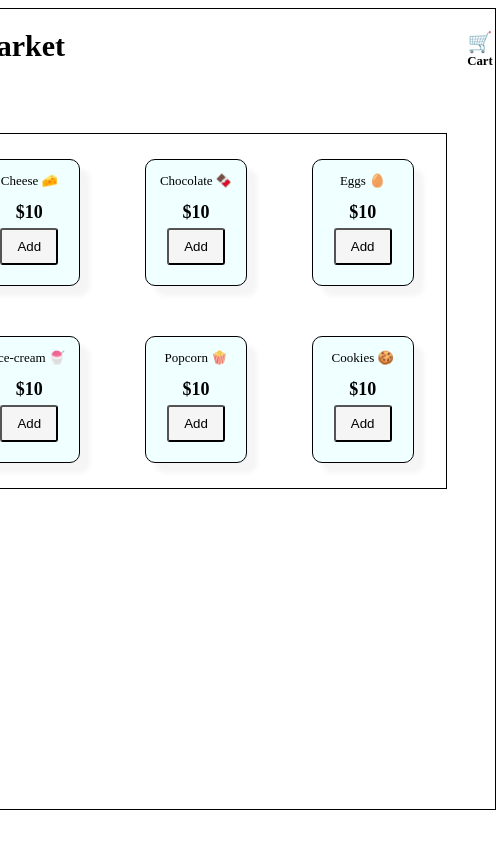
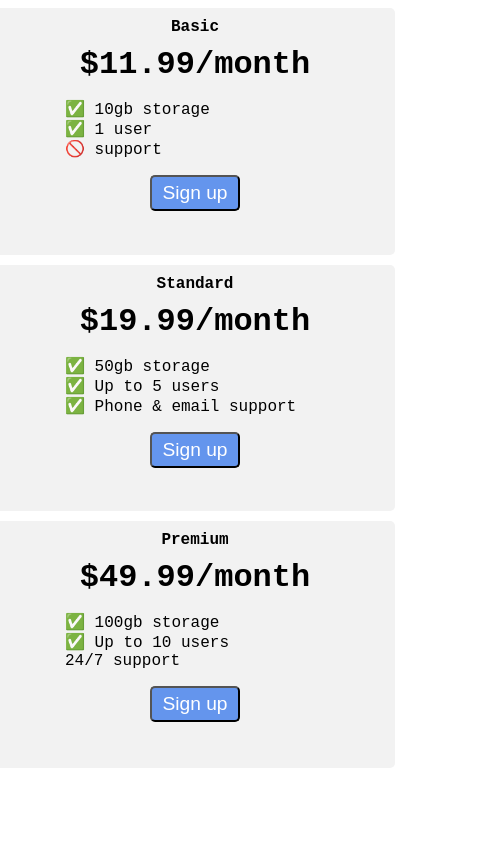
Before and after one commit to ebenkanin/HTML-CSS-portfolio, a plain HTML site: page index.html in a window 390 px wide. Shown: the whole page, 496 px wide, since content can reach past the window. Drawn offline with Linux system fonts and the light colour scheme; a web font is replaced by a local one.

Commit message:
Add files via upload

```diff
--- a/index.html
+++ b/index.html
@@ -2,70 +2,49 @@
 <html>
 <head>
     <meta charset="UTF-8" />
-    <title>Supermarket website</title>
+    <title>Price Table</title>
     <link rel="stylesheet" href="style.css">
+    <link rel="preconnect" href="https://fonts.googleapis.com">
+<link rel="preconnect" href="https://fonts.gstatic.com" crossorigin>
+<link href="https://fonts.googleapis.com/css2?family=Sono&display=swap" rel="stylesheet">
 </head>
 <body>
     <div class="container">
-        <div class="header"><h1>Supermarket </h1>
-            <div class="cart">🛒 <span>Cart</span></div>
+        <div class="price-container">
+           <div class="plan-title">Basic</div>
 
-        </div>
-
-        <div class="product-container">
-            <div class="product-card">
-                <p>Cheese 🧀</p>
-                <div class="price">
-                    $10
-                </div>
-                <button class="purchase">Add</button>
-            </div>
-            <div class="product-card">
-                <p>Chocolate 🍫</p>
-                <div class="price">
-                    $10
-                </div>
-                <button class="purchase">Add</button>
-            </div>
-            <div class="product-card">
-                <p>Eggs 🥚</p>
-                <div class="price">
-                    $10
-                </div>
-                <button class="purchase">Add</button>
-            </div>
-            <div class="product-card">
-                <p>Ice-cream 🍧</p>
-                <div class="price">
-                    $10
-                </div>
-                <button class="purchase">Add</button>
-            </div>
-            <div class="product-card">
-                <p>Popcorn 🍿</p>
-                <div class="price">
-                    $10
-                </div>
-                <button class="purchase">Add</button>
-            </div>
-            <div class="product-card">
-                <p>Cookies 🍪</p>
-                <div class="price">
-                    $10
-                </div>
-                <button class="purchase">Add</button>
-            </div>
-
-
-
-        </div>
-
-
-
-
-
-
+        <div class="price-plan">$11.99/month</div>
+        <ul class="plan-details">
+            <li>✅ 10gb storage</li>
+            <li>✅ 1 user</li>
+            <li>🚫 support</li>
+        </ul>
+        <button class="sign-up">Sign up</button>
     </div>
 
+        <div class="price-container">
+        <div class="plan-title">Standard</div>
+
+        <div class="price-plan">$19.99/month</div>
+        <ul class="plan-details">
+            <li>✅ 50gb storage</li>
+            <li>✅ Up to 5 users</li>
+            <li>✅ Phone & email support</li>
+        </ul>
+        <button class="sign-up">Sign up</button>
+    </div>
+
+    <div class="price-container">
+           <div class="plan-title">Premium</div>
+
+        <div class="price-plan">$49.99/month</div>
+        <ul class="plan-details">
+            <li>✅ 100gb storage</li>
+            <li>✅ Up to 10 users</li>
+            <li>24/7 support</li>
+        </ul>
+        <button class="sign-up">Sign up</button>
+    </div>
+    </div>
 </body>
 </html>
--- a/style.css
+++ b/style.css
@@ -1,197 +1,81 @@
-body{
-    background-color: white;
+html{
+    font-family: 'Sono', monospace;
+}
+
+
+
+.container{
     display: flex;
+    height: 100vh;
+    gap: 20px;
     justify-content: center;
     align-items: center;
 }
 
-.container{
-    height: 1000px;
-    width: 1200px;
-    background-color: azure;
-    border: 1px solid black;
-
-
-}
-.header{
-    display: flex;
-    /*border: 1px solid;*/
-    justify-content: center;
-}
-
-h1{ text-align: center;
-    font-size: 50px;
-    font-weight: 700;
-    display: inline;
-
-}
-
-.cart{
-
-    display: flex;
-    flex-direction:column;
-    align-items: center;
-    justify-content: center;
-    width: 55px;
-    height: 55px;
-    font-size: 32px;
-    /*border: 1px solid black;*/
-    position: relative;
-    top: 35px;
-    left: 400px;
-
-
-}
-
-span{
-    font-size: 0.8rem;
-    font-weight: bold;
-}
-
-.product-card{
-    width: 200px;
-    height: 250px;
-    border: 1px solid black;
-    display: inline-block;
-    margin: 50px;
+.price-container{
+    width: 400px;
+    border: 1px  black;
+    height: 300px;
     text-align: center;
-    border-radius: 10px;
-    box-shadow: 10px 10px 5px whitesmoke;
-    background-color: #ffffff;
-    cursor: pointer;
+    background-color: #f2f2f2;
+    border-radius: 5px;
 
 
 
 }
 
-.product-container{
-    display: flex;
-    direction: row;
-    width: 1000px;
-    margin: 100px;
-    /*border: 1px solid black;*/
-    justify-content: space-around;
-    flex-wrap: wrap;
+.plan-title{
+    padding: 10px;
+    font-weight: bolder;
+}
+
+.price-plan{
+    font-size:xx-large;
+    font-weight: 900;
+}
+
+.plan-details{
+    text-align: justify;
+}
+
+li {
+    list-style-type: none;
+    margin-left: 30px;
 
 }
 
-p{
-    font-size:x-large;
-    font-weight: 700;
+.sign-up{
+    font-size: larger;
+    padding: 5px 10px;
+    border-radius: 5px;
+    background-color: #ff6600;
+    color: white;
 }
 
-.price{
-    font-size: xx-large;
-    margin-bottom: 10px;
-    font-weight: 900;
-}
+@media (max-width:500px){
+    html{
+        font-family: 'Sono', monospace;
+    }
+
+    .container{
+        display: flex;
+        height: 90vh;
+        gap: 10px;
+        flex-direction: column;
+        justify-content: center;
+        align-items: center;
+        object-fit: cover;
+    }
+
+    .sign-up{
+        font-size: larger;
+        padding: 5px 10px;
+        border-radius: 5px;
+        background-color: cornflowerblue;
+        color: white;
+    }
 
 
 
 
-.purchase{
-    background-color: whitesmoke;
-    font-size: larger;
-    padding: 9px 15px;
-    cursor: pointer;
-
 }
-
-@media (max-width:700px){
-    body{
-        background-color: white;
-        display: flex;
-        justify-content: center;
-        align-items: center;
-    }
-
-    .container{
-        height: 800px;
-        width: 600px;
-        background-color: #ffffff;
-        /*border: 1px solid black;*/
-
-
-    }
-    .header{
-        display: flex;
-        /*border: 1px solid;*/
-        justify-content: flex-start
-    }
-
-    h1{ text-align: center;
-        font-size: 30px;
-        font-weight: 700;
-        display: inline;
-
-    }
-
-    .cart{
-
-        display: flex;
-        flex-direction:column;
-        align-items: center;
-        justify-content: center;
-        width: 30px;
-        height: 30px;
-        font-size: 20px;
-        /*border: 1px solid black;*/
-        position: relative;
-        top: 25px;
-        left: 400px;
-
-}
-
-span{
-    font-size: 0.8rem;
-    font-weight: bold;
-}
-
-.product-card{
-    width: 100px;
-    height: 125px;
-    border: 1px solid black;
-    display: inline-block;
-    margin: 25px;
-    text-align: center;
-    border-radius: 10px;
-    box-shadow: 10px 10px 5px whitesmoke;
-    background-color: azure;
-    cursor: pointer;
-
-
-
-}
-
-p{
-    font-size: small;
-    font-weight: 400;
-}
-
-.price{
-    font-size: large;
-    margin-bottom: 5px;
-    font-weight: 900;
-}
-
-.purchase{
-    background-color: whitesmoke;
-    font-size: smaller;
-    /*padding: 6px 12px;*/
-    cursor: pointer;
-    border-radius: 3px;
-
-}
-
-.product-container{
-    display: flex;
-    direction: row;
-    width: 500px;
-    margin: 50px;
-    border: 1px solid black;
-    justify-content: space-around;
-    flex-wrap: wrap;
-
-}
-
-}
```
